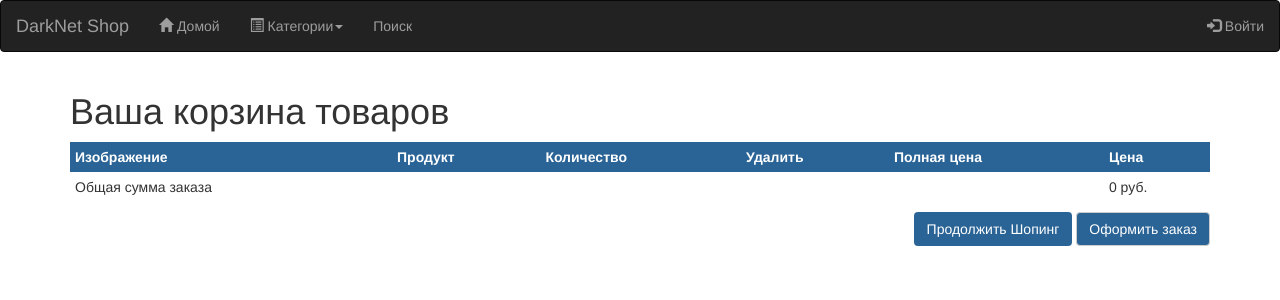
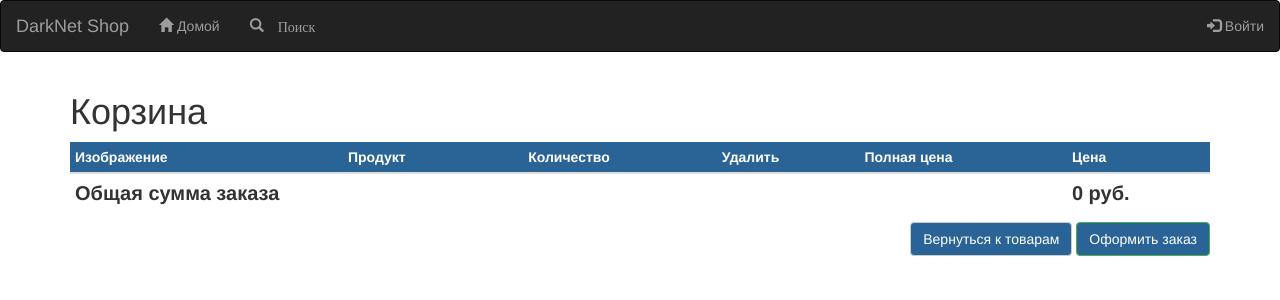
Before and after one commit to libre-project/vsu-django-shop, a Django app: page //cart/ in a window 1280 px wide. Shown: the top 300 px of the page. Run offline with Django 3.2, Linux system fonts and the light colour scheme; some libraries are stand-ins or nearby versions.

Commit message:
Фронтенд

```diff
--- a/cart/templates/cart/detail.html
+++ b/cart/templates/cart/detail.html
@@ -2,12 +2,12 @@
 {% load static %}
 
 {% block title %}
-  Ваша корзина товаров
+Корзина
 {% endblock %}
 
 {% block content %}
-  <h1>Ваша корзина товаров</h1>
-  <table class="table-cart">
+  <h1>Корзина</h1>
+  <table class="table table-cart table-condensed">
     <thead>
       <tr>
         <th>Изображение</th>
@@ -35,15 +35,15 @@
           </tr>
         {% endwith %}
       {% endfor %}
-        <tr class="total">
-          <td>Общая сумма заказа</td>
-          <td colspan="4"></td>
+        <tr class="price">
+          <td colspan = "2">Общая сумма заказа</td>
+          <td colspan="3"></td>
           <td class="num">{{ cart.get_total_price }} руб.</td>
         </tr>
     </tbody>
   </table>
   <p class="text-right">
-    <a href="{% url "core_shop:product_list"%}" class="btn">Продолжить Шопинг</a>
-    <a href="#" class = "btn btn-default">Оформить заказ</a>
+    <a href="{% url "core_shop:product_list"%}" class="btn btn-default">Вернуться к товарам</a>
+    <a href="#" class = "btn btn-success">Оформить заказ</a>
   </p>
   {% endblock %}
--- a/core_shop/templates/shop/base.html
+++ b/core_shop/templates/shop/base.html
@@ -21,25 +21,29 @@
 	<div id="navbarCollapse" class="collapse navbar-collapse">
 		<ul class="nav navbar-nav">
 			<li class="{% if request.resolver_match.url_name == "product_list" %}active{% endif %}"><a href="/"><span class="glyphicon glyphicon-home"></span> Домой</a></li>
-			<li class=dropdown>
-				<a class="dropdown-toggle" data-toggle="dropdown" href="#"><span class="glyphicon glyphicon-list-alt"></span> Категории<span class="caret"></span></a>
-				<ul class="dropdown-menu">
-					<li><a href="#">Page 1-1</a></li>
-					<li><a href="#">Page 1-2</a></li>
-					<li><a href="#">Page 1-3</a></li>
-				</ul>
-			</li>
-			<li class="{% if request.resolver_match.url_name == "product_filter" %}active{% endif %}"><a href="/filter">Поиск</a></li>
-			{% if user.profile.customer %}
-			<li class="{% if request.resolver_match.url_name == "product_new" %}active{% endif %}"><a href="{% url 'core_shop:product_new' %}">Добавить товар</a></li>
-			{% endif %}
+			<!-- <li class=dropdown> -->
+			<!-- 	<a class="dropdown-toggle" data-toggle="dropdown" href="#"><span class="glyphicon glyphicon-list-alt"></span> Категории<span class="caret"></span></a> -->
+			<!-- 	<ul class="dropdown-menu"> -->
+			<!-- 		<li><a href="#">Page 1-1</a></li> -->
+			<!-- 		<li><a href="#">Page 1-2</a></li> -->
+			<!-- 		<li><a href="#">Page 1-3</a></li> -->
+			<!-- 	</ul> -->
+			<!-- </li> -->
+			<li class="{% if request.resolver_match.url_name == "product_filter" %}active{% endif %}"><a href="/filter"><span class = "glyphicon glyphicon-search"</span> Поиск</a></li>
 		</ul>
 	<ul class="nav navbar-nav navbar-right">
 		{% with total_items=cart|length %}
         {% if user.is_authenticated %}
-		<li><a href="{% url 'cart:CartDetail' %}"><span class="glyphicon glyphicon-shopping-cart"></span> Корзина <span class="badge">{{ total_items  }}</span></a></li>
-		<li><a href="#"><span class='glyphicon glyphicon-user'></span> Привет, {{ user.username  }}</a></li>
-		<li><a href="/logout"><span class='glyphicon glyphicon-log-out'></span> Выйти</a></li>
+		<li class="{% if request.resolver_match.url_name == "CartDetail" %}active{% endif %}"><a href="{% url 'cart:CartDetail' %}"><span class="glyphicon glyphicon-shopping-cart"></span> Корзина <span class="badge">{{ total_items  }}</span></a></li>
+		<li class = dropdown>
+			<a class="dropdown-toggle" data-toggle="dropdown" href="#"><span class='glyphicon glyphicon-user'></span> Привет, {{ user.username  }}</a>
+			<ul class = "dropdown-menu">
+			{% if user.profile.customer %}
+			<li class="{% if request.resolver_match.url_name == "product_new" %}active{% endif %}"><a href="{% url 'core_shop:product_new' %}"><span class = "glyphicon glyphicon-plus"></span> Добавить товар</a></li>
+			{% endif %}
+			<li><a href="/logout"><span class='glyphicon glyphicon-log-out'></span> Выйти</a></li>
+			</ul>
+		</li>
 		{% else  %}
 		<li><a href="/login"><span class="glyphicon glyphicon-log-in"></span> Войти</a></li>
 		{% endif %}
--- a/core_shop/templates/shop/product/detail.html
+++ b/core_shop/templates/shop/product/detail.html
@@ -3,12 +3,12 @@
 {% block title %}{{ product.name }}{% endblock %}
 
 {% block content %}
-<h1>{{ product.name }}</h1>
-<div class="row">
+<div class="product-detail">
 	<div class="col-sm-4">
 		<img class = "img-rounded img-responsive" src="{% if product.image %}{{ product.image.url }}{% else %}{% static "img/no-image.jpg"%}{% endif %}" class="cart-img">
 	</div>
-	<div class="col-sm-4">
+	<div class="col-sm-8">
+		<h1>{{ product.name }}</h1>
 		<div class = "panel panel-primary">
 			<div class = "panel-heading"><b>Описание</b></div>
 			<div class = "panel-body">
--- a/core_shop/templates/shop/product/list.html
+++ b/core_shop/templates/shop/product/list.html
@@ -31,9 +31,7 @@
 		{% for product in products %}
 		<div class="item col-sm-4">
 			{% if product.available %}<br>
-			<a href="{{ product.get_absolute_url }}">
-			<img src="{% if product.image %}{{ product.image.url }}{% else %}{% static "img/no-image.jpg"%}{% endif %}" class="list-img">
-		</a>
+			<a href="{{ product.get_absolute_url }}"><img src="{% if product.image %}{{ product.image.url }}{% else %}{% static "img/no-image.jpg"%}{% endif %}" class="list-img"></a>
 			<br>
 			<a href="{{ product.get_absolute_url }}">{{ product.name }}</a><br>
 			{{ product.price }} руб.
```
Also changed, not shown: db.sqlite3, pictures/product/2017/01/05/14729288321730.jpg (added).
